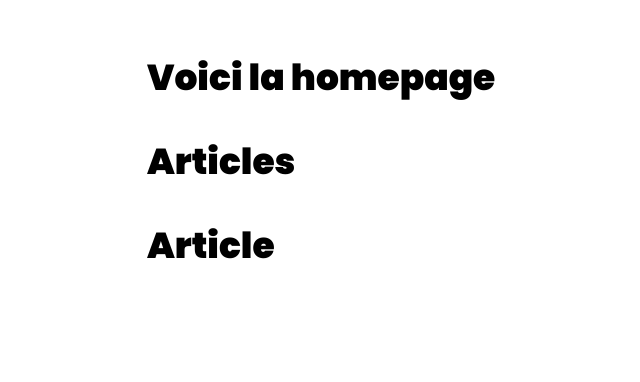
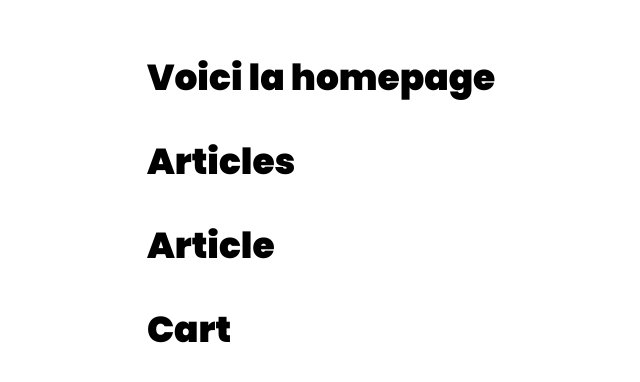
Before and after one commit to julesgaudet/ClothingSoftware, a Next.js app in the folder website/eko-website/: page / in a window 1280 px wide. Shown: the part 102-484 px from the top of the page, without its empty margins (13-653 px from the left). Built offline with nearby package versions, Linux system fonts and the light colour scheme.

Commit message:
preliminary stuffs for cart (dunno if people have shit that they didn't push)

```diff
--- /dev/null
+++ b/website/eko-website/src/app/Cart/page.jsx
@@ -0,0 +1,13 @@
+"use client";
+import React, { useState, useEffect } from "react";
+import Header from "../Article/Header";
+import Footer from "../Article/Footer";
+export default function Cart(){
+    return (
+    <>
+    <Header />
+        <p className="min-h-screen bg-grey-400">content</p>
+    <Footer />
+    </>
+     );
+}
--- a/website/eko-website/src/app/page.js
+++ b/website/eko-website/src/app/page.js
@@ -14,6 +14,11 @@ export default function Home() {
           Article
         </Link>
       </p>
+      <p>
+        <Link href="/Cart" className="hover:text-blue-500">
+          Cart
+        </Link>
+      </p>
     </main>
   );
 }
```
